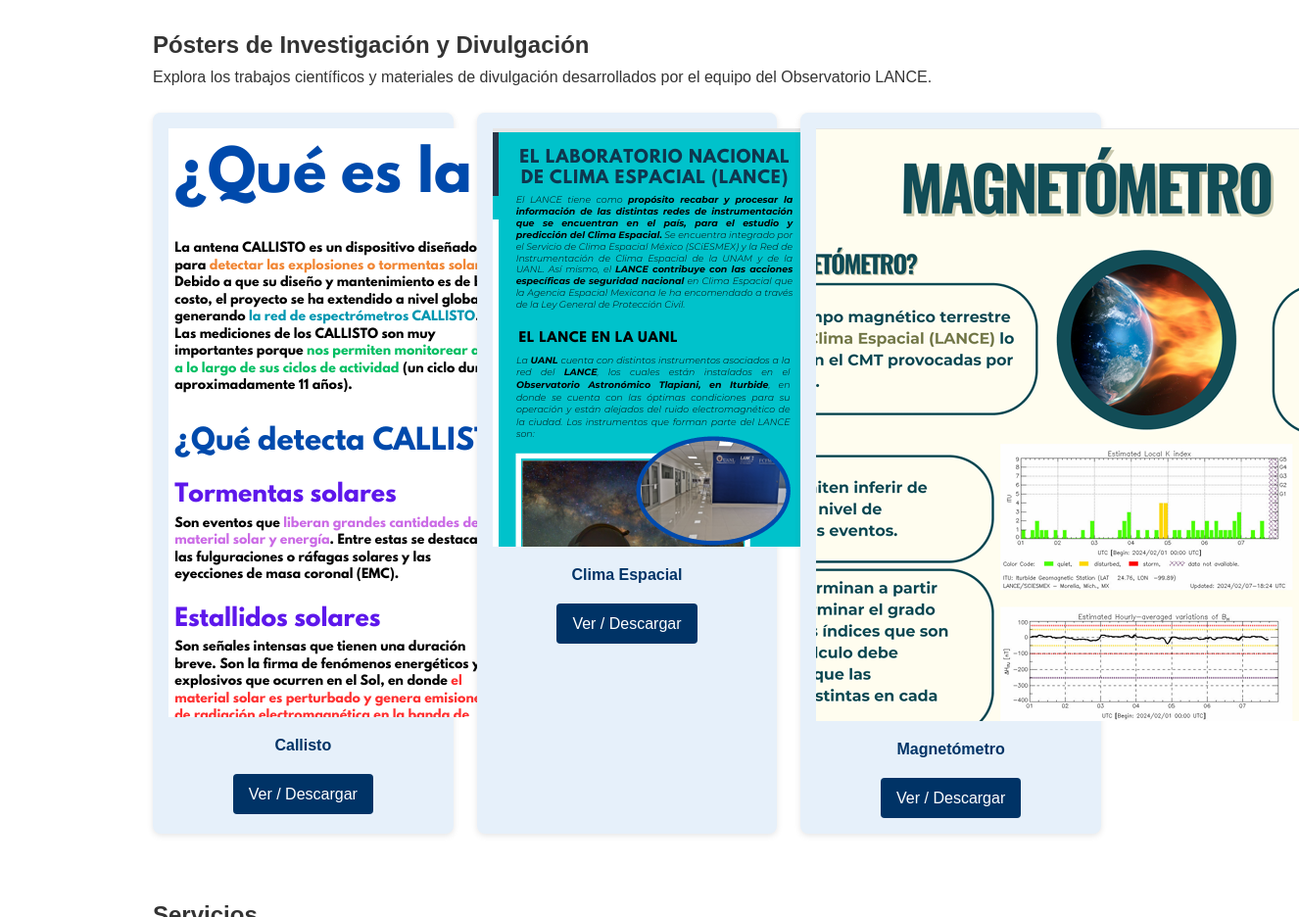
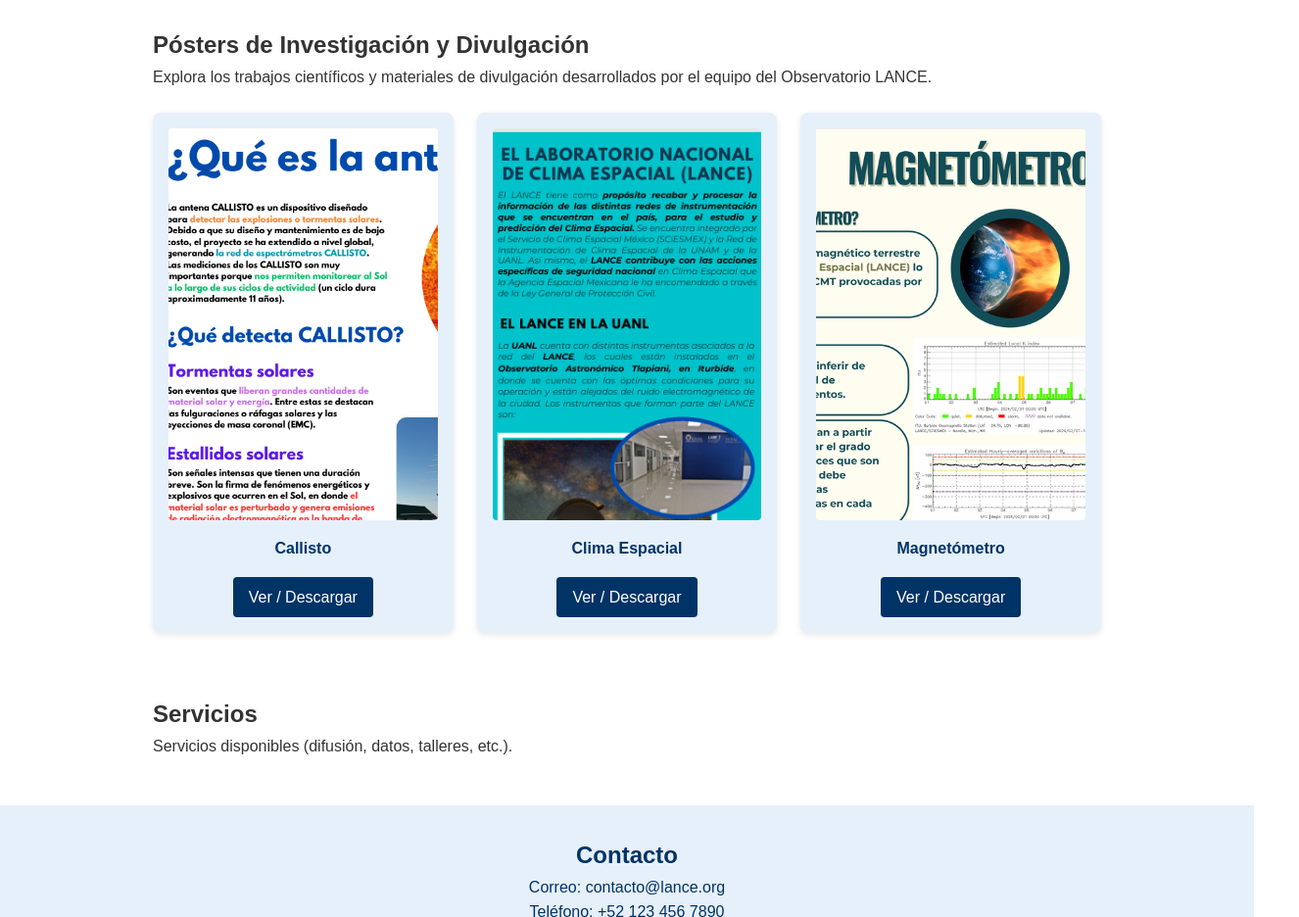
Before and after one commit to Flancito207/LANCE, a plain HTML site: page index.html in a window 1280 px wide. Shown: the part 980-1916 px from the top of the page at 98% size, 1326 px wide, since content can reach past the window. Drawn offline with Linux system fonts and the light colour scheme.

Commit message:
miniaturas de posters

```diff
--- a/styles.css
+++ b/styles.css
@@ -224,3 +224,11 @@
 .poster-card .boton:hover {
   background-color: #0055aa;
 }
+
+.poster-thumb {
+  width: 100%;
+  height: 400px;
+  object-fit: cover; /* ajusta para que llene el espacio */
+  border-radius: 4px;
+  background-color: #fff;
+}
```
